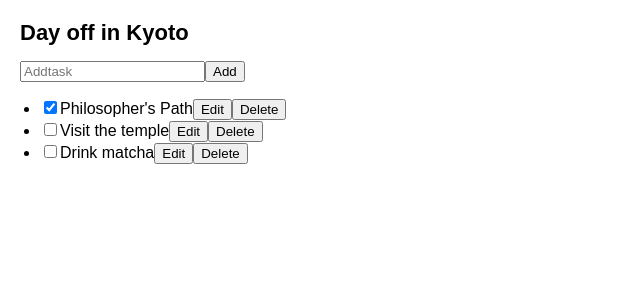
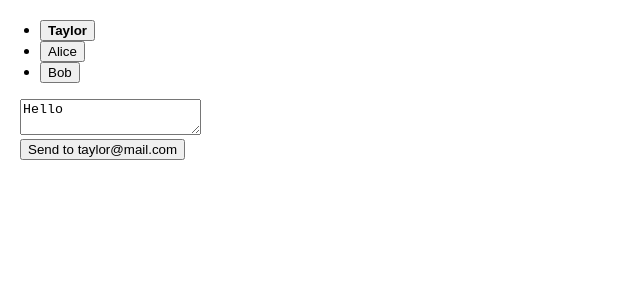
Before and after one commit to NRG55/my-first-react-app, a React (Vite) app: page / in a window 1280 px wide. Shown: the top 300 px of the page, without its empty margins (0-640 px from the left). Built offline with nearby package versions, Linux system fonts and the light colour scheme.

Commit message:
Add(practice-reducing-state/dispatchActionsFromEventHandlers): AppMessenger.jsx, ContactList.jsx, Chat.jsx, messengerReducer.js

```diff
--- a/src/main.jsx
+++ b/src/main.jsx
@@ -41,7 +41,9 @@
 // import MyAppUpdatingObjectViaContext from './practice-context/updatingContextExamples/MyAppUpdatingObjectViaContext';
 // import MyAppMultipleContexts from './practice-context/updatingContextExamples/MyAppMultipleContexts';
 // import MyAppExtractingProvidersToAComponent from './practice-context/updatingContextExamples/MyAppExtractingProvidersToAComponent';
-import TaskApp from './practice-context/updatingContextExamples/scalingUpWithContextAndReducer/TaskApp';
+// import TaskApp from './practice-context/updatingContextExamples/scalingUpWithContextAndReducer/TaskApp';
+import AppMessenger from './practice-reducing-state/dispatchActionsFromEventHandlers/AppMessenger';
+
 // const router = createBrowserRouter(routes);
 
 createRoot(document.getElementById('root')).render(
@@ -83,6 +85,7 @@
     {/* <MyAppUpdatingObjectViaContext /> */}
     {/* <MyAppMultipleContexts /> */}
     {/* <MyAppExtractingProvidersToAComponent /> */}
-    <TaskApp />
+    {/* <TaskApp /> */}
+    <AppMessenger />
   </StrictMode>,
 )
--- /dev/null
+++ b/src/practice-reducing-state/dispatchActionsFromEventHandlers/AppMessenger.jsx
@@ -0,0 +1,32 @@
+import { useReducer } from 'react';
+import Chat from './Chat.jsx';
+import ContactList from './ContactList.jsx';
+import { initialState, messengerReducer } from './messengerReducer';
+
+export default function AppMessenger() {
+        const [state, dispatch] = useReducer(messengerReducer, initialState);
+        const message = state.message;
+        const contact = contacts.find((element) => element.id === state.selectedId);
+
+        return (
+            <div>
+                <ContactList
+                    contacts={contacts}
+                    selectedId={state.selectedId}
+                    dispatch={dispatch}
+                />
+                <Chat
+                    key={contact.id}
+                    message={message}
+                    contact={contact}
+                    dispatch={dispatch}
+                />
+            </div>
+        );
+};
+
+const contacts = [
+    {id: 0, name: 'Taylor', email: 'taylor@mail.com'},
+    {id: 1, name: 'Alice', email: 'alice@mail.com'},
+    {id: 2, name: 'Bob', email: 'bob@mail.com'},
+];
--- /dev/null
+++ b/src/practice-reducing-state/dispatchActionsFromEventHandlers/Chat.jsx
@@ -0,0 +1,18 @@
+export default function Chat({contact, message, dispatch}) {
+    return (
+        <section className="chat">
+        <textarea
+            value={message}
+            placeholder={'Chat to ' + contact.name}
+            onChange={(e) => {
+                dispatch({
+                    type: 'edited_message',
+                    message: e.target.value,
+                });
+            }}
+        />
+        <br />
+        <button>Send to {contact.email}</button>
+        </section>
+    );
+};
--- /dev/null
+++ b/src/practice-reducing-state/dispatchActionsFromEventHandlers/ContactList.jsx
@@ -0,0 +1,22 @@
+export default function ContactList({contacts, selectedId, dispatch}) {
+    return (
+        <section className="contact-list">
+        <ul>
+            {contacts.map((contact) => (
+            <li key={contact.id}>
+                <button
+                    onClick={() => {
+                        dispatch({
+                        type: 'changed_selection',
+                        contactId: contact.id,
+                        });
+                    }}
+                >
+                {selectedId === contact.id ? <b>{contact.name}</b> : contact.name}
+                </button>
+            </li>
+            ))}
+        </ul>
+        </section>
+    );
+};
--- /dev/null
+++ b/src/practice-reducing-state/dispatchActionsFromEventHandlers/messengerReducer.js
@@ -0,0 +1,26 @@
+export const initialState = {
+    selectedId: 0,
+    message: 'Hello',
+};
+
+export function messengerReducer(state, action) {
+    switch (action.type) {
+        // wrapping each case block into the { and } curly braces so that variables declared inside of different cases don’t clash with each other
+        case 'changed_selection': {
+            return {
+                ...state,
+                selectedId: action.contactId,
+                message: '',
+            };
+        };
+        case 'edited_message': {
+            return {
+                ...state,
+                message: action.message,
+            };
+        };
+        default: {
+            throw Error('Unknown action: ' + action.type);
+        };
+    };
+};
```
